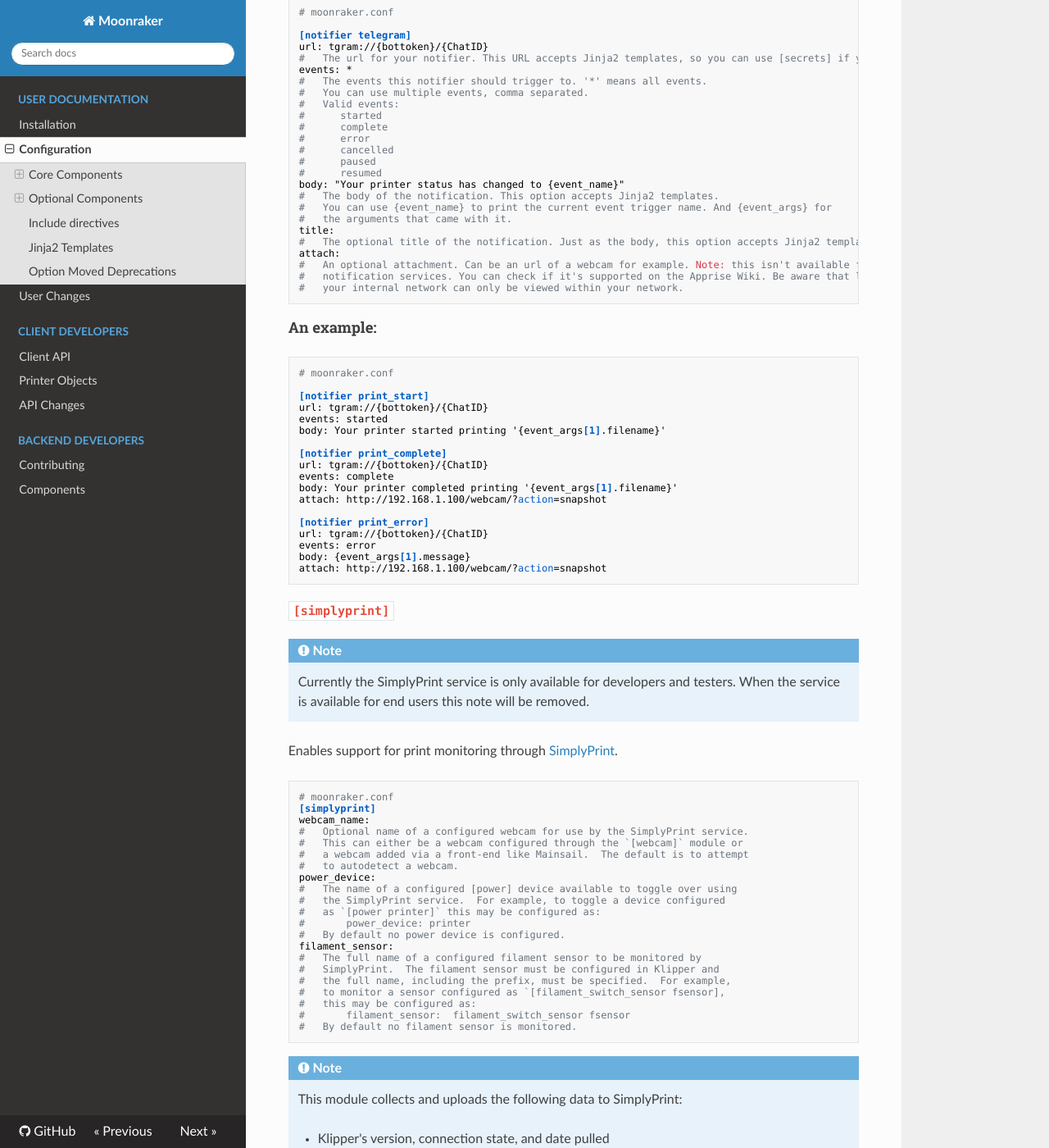
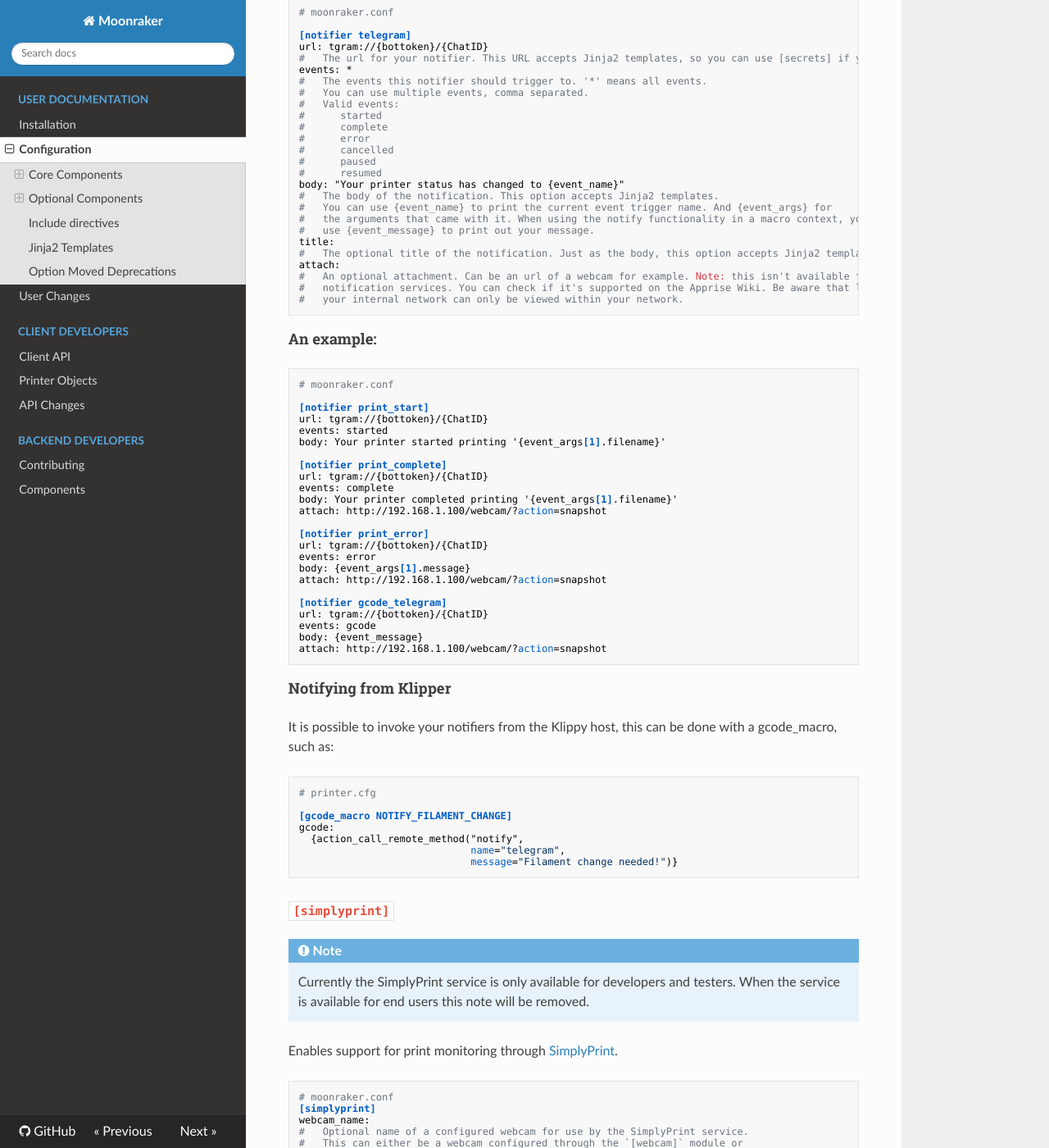
Before and after one commit to Marirossibn/moonraker, an MkDocs documentation site: the page built from docs/configuration.md, in a window 1280 px wide and 1400 px high, scrolled down 31706 px. Shown: the whole window at 82% size. Built offline with MkDocs 1.6.1, drawn with Linux system fonts in a browser that asks for light colours; nearby versions of some CDN libraries.

Commit message:
notify: add ability to notify using a remote action
Signed-off-by: Pieter Willekens <me@pataar.nl>

````diff
--- a/docs/configuration.md
+++ b/docs/configuration.md
@@ -1924,7 +1924,8 @@ events: *
 body: "Your printer status has changed to {event_name}"
 #   The body of the notification. This option accepts Jinja2 templates.
 #   You can use {event_name} to print the current event trigger name. And {event_args} for
-#   the arguments that came with it.
+#   the arguments that came with it. When using the notify functionality in a macro context, you can
+#   use {event_message} to print out your message.
 title:
 #   The optional title of the notification. Just as the body, this option accepts Jinja2 templates.
 attach:
@@ -1953,6 +1954,25 @@ url: tgram://{bottoken}/{ChatID}
 events: error
 body: {event_args[1].message}
 attach: http://192.168.1.100/webcam/?action=snapshot
+
+[notifier gcode_telegram]
+url: tgram://{bottoken}/{ChatID}
+events: gcode
+body: {event_message}
+attach: http://192.168.1.100/webcam/?action=snapshot
+```
+
+#### Notifying from Klipper
+It is possible to invoke your notifiers from the Klippy host, this can be done
+with a gcode_macro, such as:
+```ini
+# printer.cfg
+
+[gcode_macro NOTIFY_FILAMENT_CHANGE]
+gcode:
+  {action_call_remote_method("notify",
+                             name="telegram",
+                             message="Filament change needed!")}
 ```
 
 ### `[simplyprint]`
````
Also changed, not shown: 1 other file.
